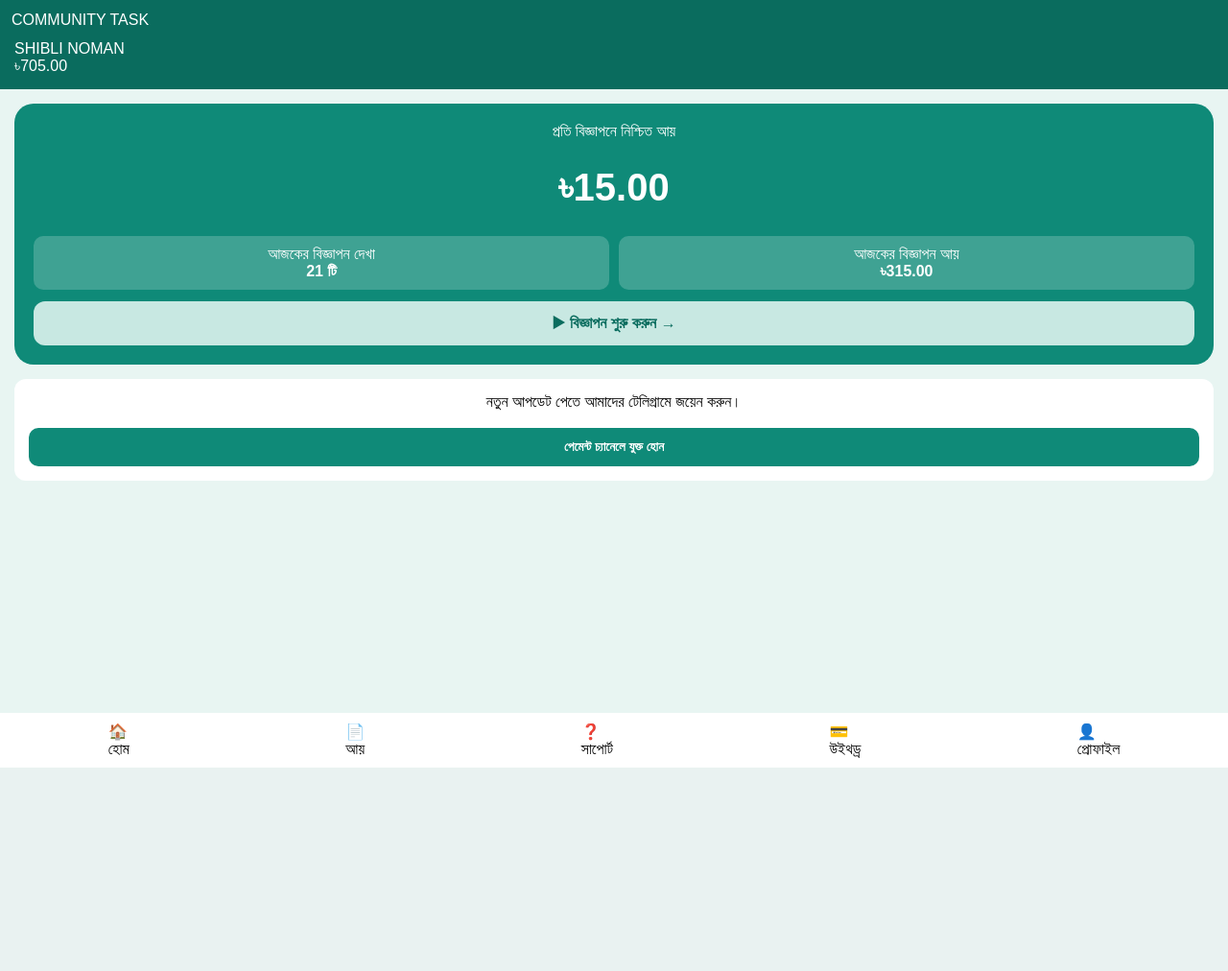
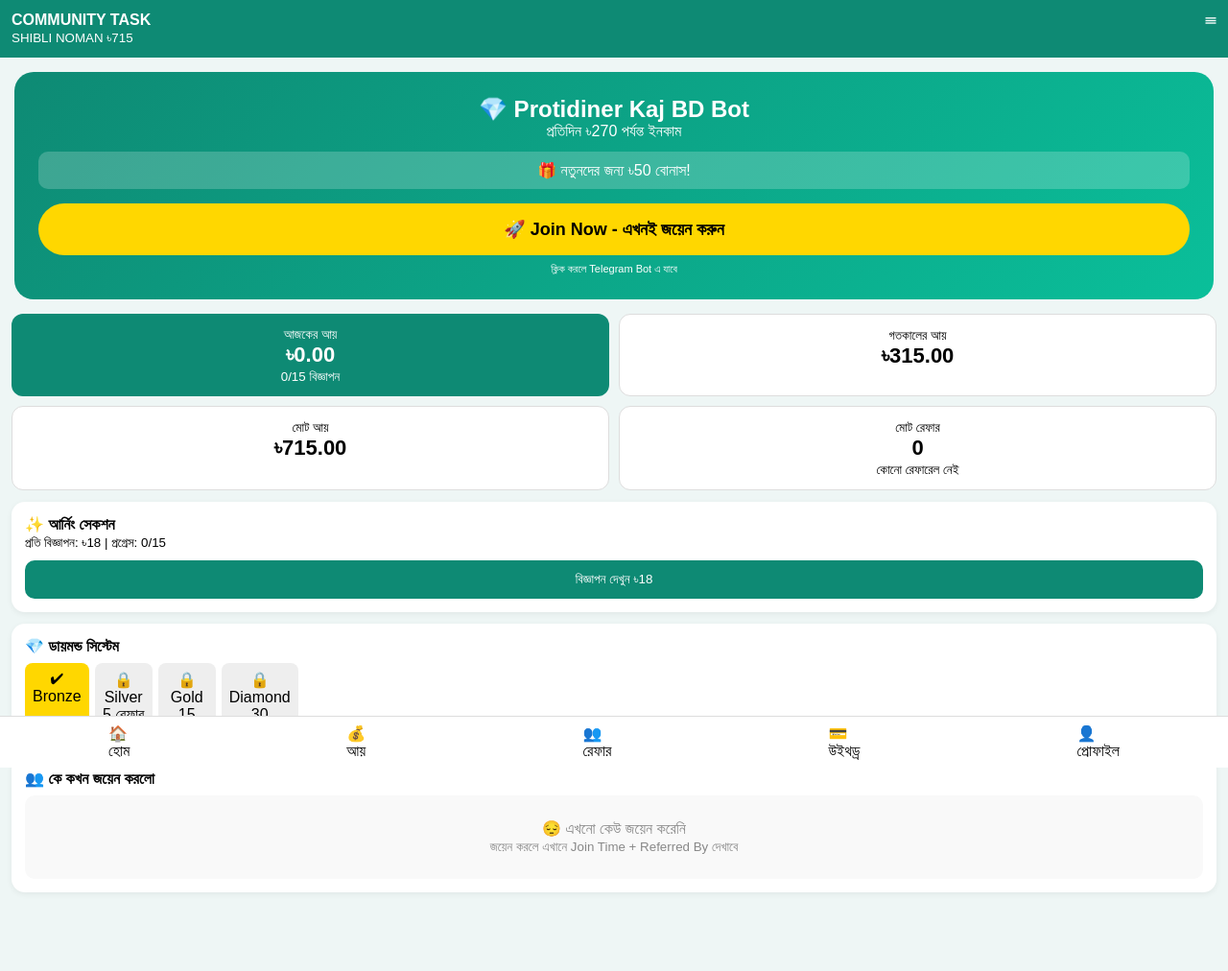
Before and after one commit to mdsiblen-rgb/telegram-bot, a Flask app: template templates/index.html in a window 1280 px wide. Shown: the whole page at 96% size. Before the commit the page ends 800 px from the top, so only its background shows below. Run offline with Flask 3, Linux system fonts and the light colour scheme; the template is opened without the code that fills it, so the values that code supplies are empty.

Commit message:
Update index.html

```diff
--- a/templates/index.html
+++ b/templates/index.html
@@ -1,36 +1,27 @@
 <!DOCTYPE html>
-<html>
-<head>
-<meta charset="UTF-8">
-<meta name="viewport" content="width=device-width, initial-scale=1.0">
-<title>COMMUNITY TASK</title>
-<style>
-body{margin:0;background:#e8f5f2;font-family:Arial}
-.header{background:#0a6c5e;color:white;padding:12px}
-.card{background:#0f8a78;color:white;margin:15px;padding:20px;border-radius:20px;text-align:center}
-.card h1{font-size:40px}
-.row{display:flex;gap:10px}
-.small{background:#ffffff33;padding:10px;border-radius:10px;flex:1}
-.btn{background:#c8e8e2;color:#0a6c5e;padding:14px;border-radius:12px;border:none;width:100%;font-weight:bold;margin-top:12px;font-size:16px}
-.box{background:white;margin:15px;padding:15px;border-radius:12px;text-align:center}
-.green{background:#0f8a78;color:white;padding:12px;border-radius:10px;border:none;width:100%;font-weight:bold}
-.bottom{position:fixed;bottom:0;left:0;right:0;background:white;display:flex;justify-content:space-around;padding:10px 0}
-</style>
-</head>
-<body>
-<div class="header">COMMUNITY TASK</div>
-<div style="background:#0a6c5e;color:white;padding:0 15px 15px 15px">SHIBLI NOMAN<br>৳705.00</div>
-<div class="card">
-<div>প্রতি বিজ্ঞাপনে নিশ্চিত আয়</div>
-<h1>৳15.00</h1>
-<div class="row">
-<div class="small">আজকের বিজ্ঞাপন দেখা<br><b>21 টি</b></div>
-<div class="small">আজকের বিজ্ঞাপন আয়<br><b>৳315.00</b></div>
+<html lang="bn"><head><meta charset="UTF-8"><meta name="viewport" content="width=device-width,initial-scale=1"><title>Protidiner Kaj BD Bot</title>
+<style>*{margin:0;padding:0;box-sizing:border-box}body{font-family:sans-serif;background:#eef6f5;padding-bottom:70px}.top{background:#0E8A74;color:#fff;padding:12px;display:flex;justify-content:space-between}.join{background:linear-gradient(135deg,#0E8A74,#0abf9a);color:#fff;margin:15px;border-radius:20px;padding:25px;text-align:center}.join a{display:block;background:#FFD700;color:#000;padding:16px;border-radius:50px;font-weight:700;text-decoration:none;margin-top:15px;font-size:18px}.card{background:#fff;margin:12px;border-radius:14px;padding:14px;box-shadow:0 2px 6px rgba(0,0,0,.06)}.grid{display:grid;grid-template-columns:1fr 1fr;gap:10px}.st{background:#0E8A74;color:#fff;border-radius:12px;padding:12px;text-align:center}.st.w{background:#fff;color:#000;border:1px solid #ddd}.nav{position:fixed;bottom:0;width:100%;background:#fff;display:flex;justify-content:space-around;padding:8px 0;border-top:1px solid #ddd}</style></head><body>
+<div class="top"><div><b>COMMUNITY TASK</b><br><small>SHIBLI NOMAN ৳715</small></div><div>☰</div></div>
+
+<div class="join">
+<h2>💎 Protidiner Kaj BD Bot</h2><p>প্রতিদিন ৳270 পর্যন্ত ইনকাম</p>
+<div style="background:rgba(255,255,255,.2);padding:10px;border-radius:10px;margin:12px 0">🎁 নতুনদের জন্য ৳50 বোনাস!</div>
+<a href="https://t.me/ProtidinerKaj_BD_Bot?start=join">🚀 Join Now - এখনই জয়েন করুন</a>
+<p style="font-size:11px;margin-top:8px">ক্লিক করলে Telegram Bot এ যাবে</p>
 </div>
-<button class="btn" onclick="window.open('তোমার-Monetag-লিংক-এখানে-বসাও', '_blank')">▶ বিজ্ঞাপন শুরু করুন →</button>
+
+<div class="grid" style="margin:0 12px">
+<div class="st"><small>আজকের আয়</small><br><b style="font-size:22px">৳0.00</b><br><small>0/15 বিজ্ঞাপন</small></div>
+<div class="st w"><small>গতকালের আয়</small><br><b style="font-size:22px">৳315.00</b></div>
+<div class="st w"><small>মোট আয়</small><br><b style="font-size:22px">৳715.00</b></div>
+<div class="st w"><small>মোট রেফার</small><br><b style="font-size:22px">0</b><br><small>কোনো রেফারেল নেই</small></div>
 </div>
-<div class="box">নতুন আপডেট পেতে আমাদের টেলিগ্রামে জয়েন করুন।<br><br><button class="green" onclick="window.open('তোমার-টেলিগ্রাম-চ্যানেল-লিংক-এখানে', '_blank')">পেমেন্ট চ্যানেলে যুক্ত হোন</button></div>
-<div style="height:80px"></div>
-<div class="bottom"><div>🏠<br>হোম</div><div>📄<br>আয়</div><div>❓<br>সাপোর্ট</div><div>💳<br>উইথড্র</div><div>👤<br>প্রোফাইল</div></div>
-</body>
-</html>
+
+<div class="card"><b>✨ আর্নিং সেকশন</b><br><small>প্রতি বিজ্ঞাপন: ৳18 | প্রগ্রেস: 0/15</small><br><button onclick="alert('Bot এ গিয়ে বিজ্ঞাপন দেখুন - t.me/ProtidinerKaj_BD_Bot')" style="width:100%;padding:12px;background:#0E8A74;color:#fff;border:none;border-radius:10px;margin-top:10px">বিজ্ঞাপন দেখুন ৳18</button></div>
+
+<div class="card"><b>💎 ডায়মন্ড সিস্টেম</b><br><div style="display:flex;gap:6px;margin-top:8px;overflow:auto"><div style="background:#FFD700;padding:8px;border-radius:8px;text-align:center;min-width:60px">✔<br>Bronze</div><div style="background:#eee;padding:8px;border-radius:8px;text-align:center;min-width:60px">🔒<br>Silver<br>5 রেফার</div><div style="background:#eee;padding:8px;border-radius:8px;text-align:center;min-width:60px">🔒<br>Gold<br>15</div><div style="background:#eee;padding:8px;border-radius:8px;text-align:center;min-width:60px">🔒<br>Diamond<br>30</div></div></div>
+
+<div class="card"><b>👥 কে কখন জয়েন করলো</b><div style="text-align:center;padding:25px;color:#888;background:#f9f9f9;border-radius:10px;margin-top:8px">😔 এখনো কেউ জয়েন করেনি<br><small>জয়েন করলে এখানে Join Time + Referred By দেখাবে</small></div></div>
+
+<div class="nav"><div>🏠<br>হোম</div><div>💰<br>আয়</div><div>👥<br>রেফার</div><div>💳<br>উইথড্র</div><div>👤<br>প্রোফাইল</div></div>
+</body></html>
```
